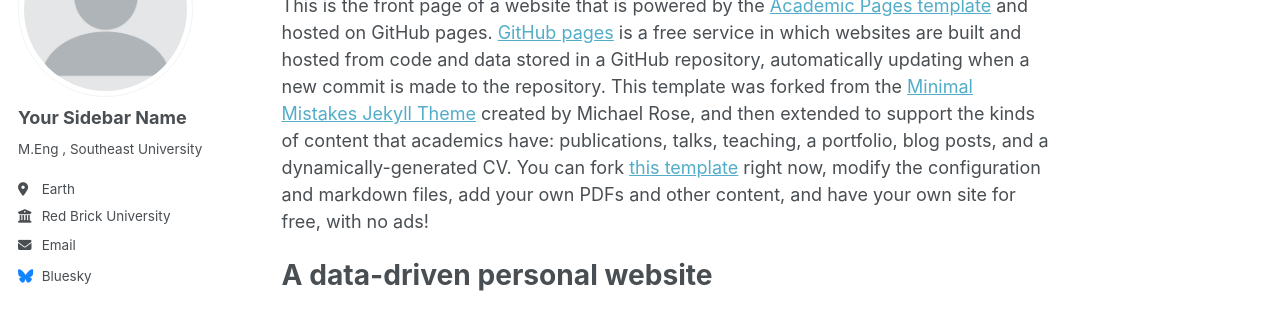
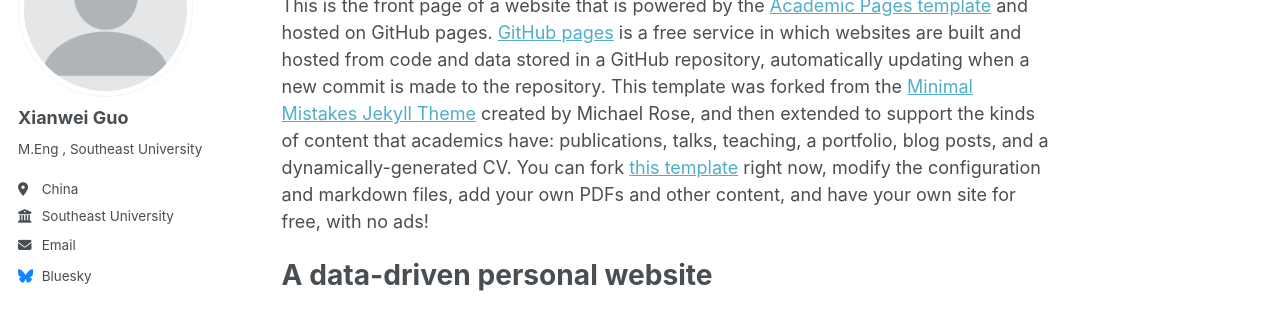
Before and after one commit to Nguxw/Nguxw.github.io, a Jekyll site: the page built from _pages/about.md, in a window 1280 px wide. Shown: the part 177-488 px from the top of the page. Built offline with Jekyll 4.4.1, drawn with Linux system fonts in a browser that asks for light colours.

Commit message:
Update _config.yml

```diff
--- a/_config.yml
+++ b/_config.yml
@@ -23,11 +23,11 @@
 author:
   # Biographic information
   avatar           : "profile.png"
-  name             : "Your Sidebar Name"
+  name             : "Xianwei Guo"
   pronouns         : # example: "she/her"
   bio              : "M.Eng , Southeast University"
-  location         : "Earth"
-  employer         : "Red Brick University"
+  location         : "China"
+  employer         : "Southeast University"
   uri              : # URL
   email            : "none@example.org"
 
```
